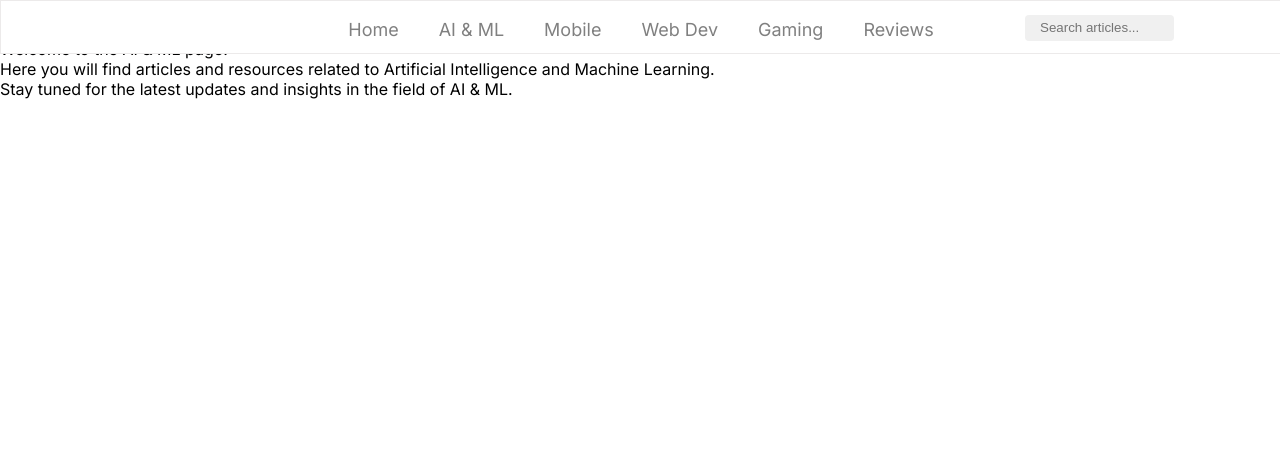
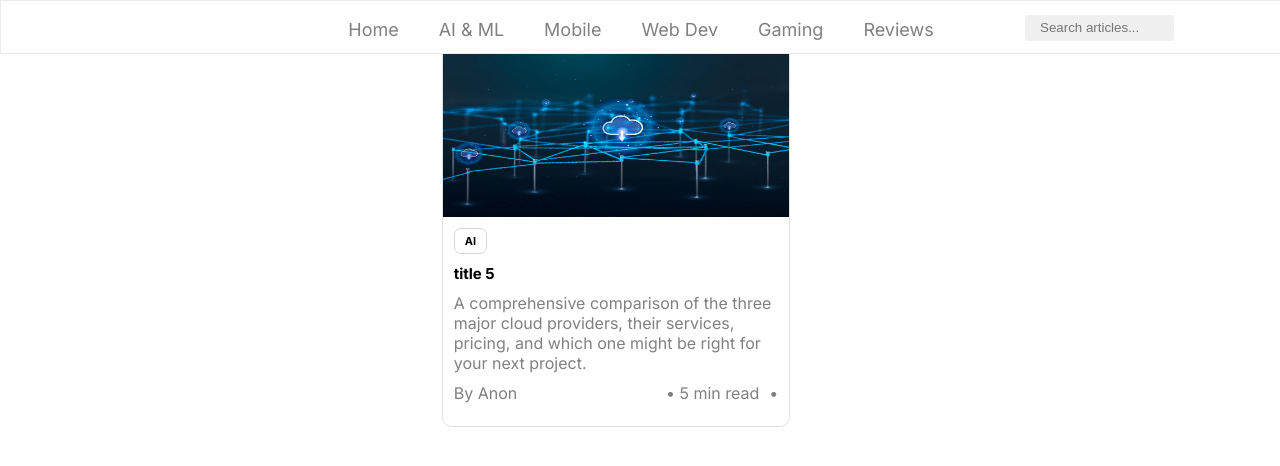
Before and after one commit to mohammedhassan37/blogplatforms, a React (Vite) app: page /AI in a window 1280 px wide. Shown: the top 466 px of the page. Built offline with nearby package versions, Linux system fonts and the light colour scheme.

Commit message:
Add ArticleByTags component and update AI page
Added ArticleByTag component, which imports articles(the objects),filters them in the filtered variable. Uses map, to map through all of the filtered articles, uses a prop, which is sent from  all of the pages, allowing for no reusage of code.

```diff
--- a/src/App.jsx
+++ b/src/App.jsx
@@ -10,7 +10,7 @@ import ArticleShowcaser from './components/ArticleShowcaser.jsx';
 
 import AI from './Pages/AI.jsx';
 import Gaming from "./Pages/Gaming.jsx";
-import WebDev from "./Pages/WebDev.jsx";
+import Web from "./Pages/Web.jsx";
 import Contact from "./Pages/Contact.jsx";
 import Mobile from "./Pages/Mobile.jsx";
 import Reviews from "./Pages/Reviews.jsx";
@@ -39,7 +39,7 @@ function App() {
         <Route path="/Reviews" element={<Reviews />} />
         <Route path="/Contact" element={<Contact />} />
         <Route path="/Gaming" element={<Gaming />} />
-        <Route path="/WebDev" element={<WebDev />} />
+        <Route path="/Web" element={<Web />} />
         <Route path="/Mobile" element={<Mobile />} />
       </Routes>
     </>
--- a/src/Data/ArticleData.js
+++ b/src/Data/ArticleData.js
@@ -35,7 +35,7 @@ const articles = [
     id: 2,
     image: cloud,
     title: "Iphone 17 has been released, but is there any benefits?",
-    tags: ["Reviews"],
+    tags: ["Web"],
        desc: "A comprehensive comparison of the three major cloud providers, their services, pricing, and which one might be right for your next project.",
     author: "Anon",
     readDur: 5,
@@ -46,7 +46,7 @@ const articles = [
     id: 3,
     image: cloud,
     title: "Samsung",
-    tags: ["Reviews"],
+    tags: ["Mobile"],
        desc: "A comprehensive comparison of the three major cloud providers, their services, pricing, and which one might be right for your next project.",
     author: "Anon",
     readDur: 5,
@@ -57,7 +57,7 @@ const articles = [
     id: 4,
     image: cloud,
     title: "title 4",
-    tags: ["AI"],
+    tags: ["Gaming"],
     desc: "A comprehensive comparison of the three major cloud providers, their services, pricing, and which one might be right for your next project.",
     author: "Anon",
     readDur: 5,
--- a/src/Pages/AI.jsx
+++ b/src/Pages/AI.jsx
@@ -1,15 +1,5 @@
+import ArticlesByTag from '../components/ArticleByTags.jsx'
 
-
-function AI(){
-return(
-    <>
-    <h1>AI & ML Page</h1>
-    <p>Welcome to the AI & ML page!</p>
-    <p>Here you will find articles and resources related to Artificial Intelligence and Machine Learning.</p>
-    <p>Stay tuned for the latest updates and insights in the field of AI & ML.</p>
-
-    </>
-)
+export default function AI(){
+return <ArticlesByTag tag = "AI"/>
 }
-
-export default AI;
--- a/src/Pages/Gaming.jsx
+++ b/src/Pages/Gaming.jsx
@@ -1,26 +1,7 @@
+import ArticleListByTag from "../components/ArticleByTags"
 
 
 
-function Gaming(){
-return(
-    <>
-        <h1>hello</h1>
-        <h1>hello</h1>
-        <h1>hello</h1>
-        <h1>hello</h1>
-        v<h1>hello</h1>
-
-        <h1>hello</h1>
-        <h1>hello</h1>
-        <h1>hello</h1><h1>hello</h1>
-
-        <h1>hello</h1>
-        <h1>hello</h1>v
-        <h1>hello</h1>
-
-    </>
-)
+export default function Gaming(){
+    return <ArticleListByTag tag="Gaming"></ArticleListByTag>
 }
-
-
-export default Gaming;
--- a/src/Pages/Mobile.jsx
+++ b/src/Pages/Mobile.jsx
@@ -1,13 +1,5 @@
+import ArticleListByTag from "../components/ArticleByTags";
 
-
-
-function Mobile(){
-return(
-    <>
-        <h1>hello</h1>
-    </>
-)
+export default function Mobile(){
+    return <ArticleListByTag tag="Mobile"></ArticleListByTag>
 }
-
-
-export default Mobile;
--- /dev/null
+++ b/src/Pages/Web.jsx
@@ -0,0 +1,5 @@
+import ArticleListByTag from "../components/ArticleByTags";
+
+export default function Web(){
+    return <ArticleListByTag tag="Web"/>
+}
--- a/src/Pages/WebDev.jsx
+++ /dev/null
@@ -1,13 +0,0 @@
-
-
-
-function WebDev(){
-return(
-    <>
-        <h1>hello</h1>
-    </>
-)
-}
-
-
-export default WebDev;
--- /dev/null
+++ b/src/components/ArticleByTags.jsx
@@ -0,0 +1,34 @@
+// components/ArticleListByTag.jsx
+import articles from '../Data/ArticleData.js';
+
+function ArticleListByTag({ tag }) {
+  const filtered = articles.filter(article => article.tags.includes(tag));
+
+  return (
+     <div className="articlesShowcase">
+          <div className="placcard">
+            {filtered.map((article) => (
+              <div key={article.id} className="articleCard">
+                <img src={article.image} alt={article.title} />
+                <div className="content">
+                  <p id="showcaseTag">{article.tags}</p>
+                  <h2 id="showcaseTitle">{article.title}</h2>
+                  <p id="showcaseDesc" className="text-color">
+                    {article.desc}
+                  </p>
+                  <span className="showAuthor text-color">
+                    <p className="showAuthorAuthor">By {article.author}</p>
+                    <span className="showAuthorRight">
+                      <p>• {article.readDur} min read</p>
+                      <p>• {article.postedDate}</p>
+                    </span>
+                  </span>
+                </div>
+              </div>
+            ))}
+          </div>
+        </div>
+  );
+}
+
+export default ArticleListByTag;
--- a/src/styles/Trending.css
+++ b/src/styles/Trending.css
@@ -81,7 +81,6 @@
 .PopArticle:hover{
     border-radius: 10px;
     background:#e4ffef;
-    padding:2px
 }
 
 #PopTWIcon{
```
